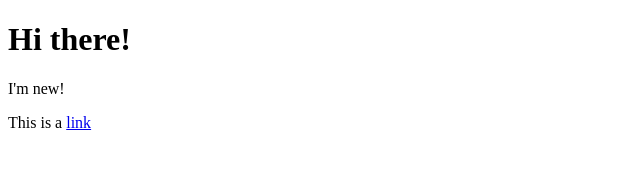
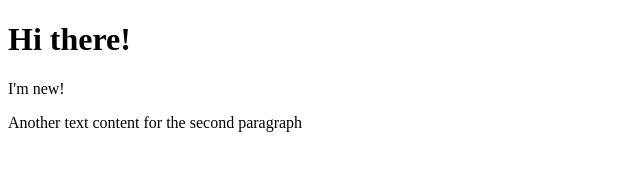
Before and after one commit to airnec/javascript-advanced-challenge, a plain HTML site: page index.html in a window 1280 px wide. Shown: the whole page, without its empty margins (0-640 px from the left). Drawn offline with Linux system fonts and the light colour scheme.

Commit message:
exercise solved

```diff
--- a/exercise.js
+++ b/exercise.js
@@ -2,14 +2,36 @@
 
 // 1. Select the <h1> element by "drilling into the DOM" and
 //    save it in a variable with a name of your choice
+
+let firstElement = document.body.children[0]
+console.dir(firstElement);
+
 // 2. Use the variable from (1) and get access to the "parent"
 //    element of the stored <h1> element (i.e. to the <body> element)
+
+let firstElementParent = firstElement.parentElement
+console.dir(firstElementParent);
+
 //    BONUS: Try using the variable from (1) to get access to the
 //    sibling element (i.e. the <p> element next to the <h1> element)
+
+console.dir(firstElement.nextElementSibling);
+
 // 3. Select the <h1> element with getElementById and store in
 //    the same or a new variable (up to you)
+
+firstElement = document.getElementById('first-element');
+console.dir(firstElement);
+
 // 4. Select the second <p> element with querySelector (you might
 //    need to add something in the HTML code, e.g. a class)
 //    and store it in a new variable with a name of your choice
+
+let secondParagraph = document.querySelector('.second-paragraph');
+console.dir(secondParagraph);
+
 // 5. BONUS TASK: Try changing the text content of the <p> element
 //    you selected in (4) and set it to any other text of your choice
+
+secondParagraph.textContent = 'Another text content for the second paragraph';
+console.dir(secondParagraph);
--- a/index.html
+++ b/index.html
@@ -8,9 +8,9 @@
     <script src="exercise.js" defer></script>
   </head>
   <body>
-    <h1>Hi there!</h1>
+    <h1 id="first-element">Hi there!</h1>
     <p>I'm new!</p>
-    <p>
+    <p class="second-paragraph">
       This is a
       <a id="external-link" href="#">link</a>
     </p>
```
